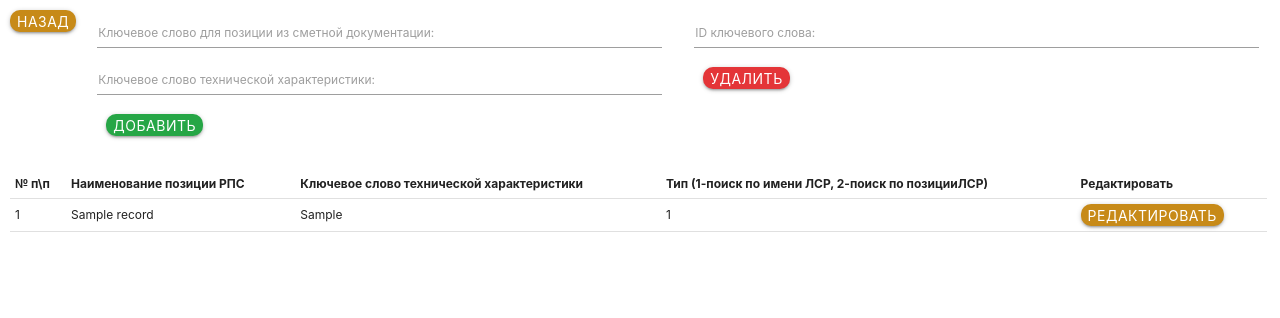
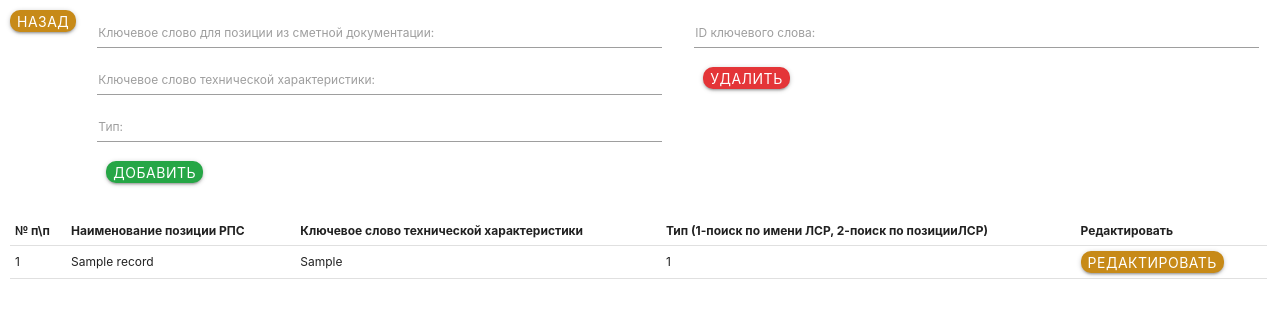
Before and after one commit to Jonengineer/work_script_full, a Django app: template myapp/templates/dict_word_page.html in a window 1280 px wide. Shown: the top 318 px of the page. Run offline with Django 3.2, Linux system fonts and the light colour scheme; the template is opened without the code that fills it: most values are stand-ins (such as "Sample title", 1, 10 or a date in 2020); some libraries are stand-ins or nearby versions.

Commit message:
Исправление скрипта_3

```diff
--- a/myapp/templates/dict_word_page.html
+++ b/myapp/templates/dict_word_page.html
@@ -41,6 +41,10 @@
                 <label for="expense_epc">Ключевое слово технической характеристики:</label>
                 <input type="text" id="expense_epc" name="expense_epc" required>
             </div>
+            <div class="input-field">
+              <label for="expense_number">Тип:</label>
+              <input type="text" id="expense_number" name="expense_number" required>
+          </div>
             <div class="content-btn">
               <button button type="submit" class="waves-effect waves-light btn save">Добавить</button>
             </div>
--- a/myapp/views.py
+++ b/myapp/views.py
@@ -120,10 +120,11 @@ def add_expense_to_epc(request):
     if request.method == 'POST':
         expense_name = request.POST.get('expense_name')
         expense_epc = request.POST.get('expense_epc')
+        expense_number = request.POST.get('expense_number')
 
         # Создаем и сохраняем новый объект
         new_expense = ExpensesToEpcMap(
-            expenses_to_epc_map_name=expense_name, expenses_to_epc_map_epc=expense_epc)
+            expenses_to_epc_map_name=expense_name, expenses_to_epc_map_epc=expense_epc, expenses_to_epc_number = expense_number)
         new_expense.save()
 
         # Перенаправляем на ту же страницу или другую по вашему выбору
```
